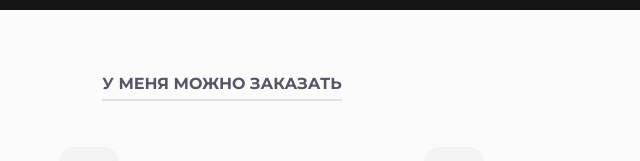
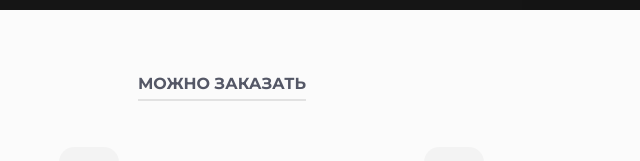
Before and after one commit to nadyanikiforova/nadyanikiforova.github.io, a plain HTML site: page index.html in a window 1280 px wide. Shown: the part 590-751 px from the top of the page, 418-1058 px from the left. Drawn offline with nearby package versions, Linux system fonts and the light colour scheme; some packages are replaced by stand-ins of ours.

Commit message:
Update index.html

```diff
--- a/index.html
+++ b/index.html
@@ -62,7 +62,7 @@
 				<section class="row section">
 					<div class="row-content buffer even clear-after">
 				    <div class="section-title">
-						<h3>У меня можно заказать</h3>
+						<h3>Можно заказать</h3>
 						</div>
 						<div class="column four">
 							<div class="small-icon red"><i class="icon icon-paperfly"></i></div>
```
